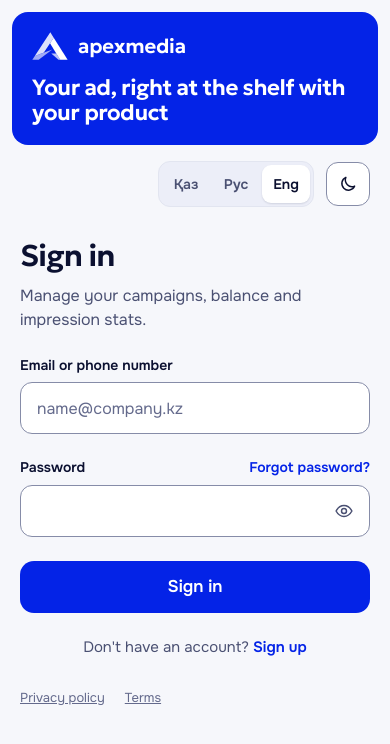
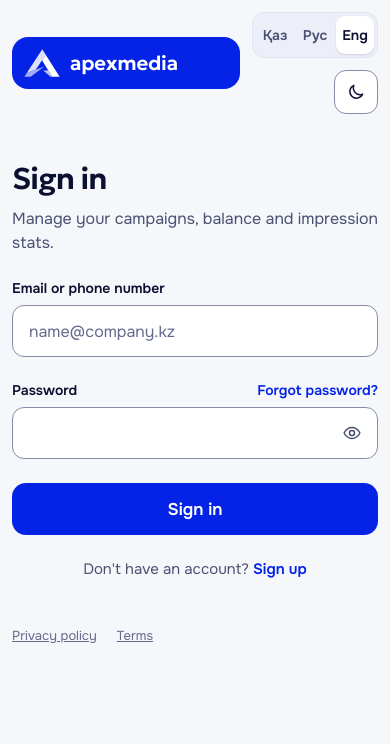
Before and after one commit to Bekaa1/apex-admin, a React (Vite) app: page / in a window 390 px wide. Shown: the top 744 px of the page. Built offline with nearby package versions, Linux system fonts and the light colour scheme.

Commit message:
Adjust mobile auth header layout

```diff
--- a/src/auth/auth.css
+++ b/src/auth/auth.css
@@ -45,13 +45,27 @@
   .auth__tagline { font-size: 34px; }
 }
 @media (max-width: 760px) {
-  .auth { align-content: flex-start; }
-  .auth__panel { margin: 12px 12px 0; padding: var(--space-5); gap: var(--space-4); border-radius: var(--radius-xl); }
+  .auth { display: grid; grid-template-columns: minmax(0, 1fr) max-content; align-content: flex-start; gap: var(--space-4) var(--space-3); padding: var(--space-3); }
+  .auth__panel { grid-column: 1; grid-row: 1; align-self: center; min-width: 0; margin: 0; padding: var(--space-3); gap: var(--space-4); border-radius: var(--radius-xl); }
   .auth__mark { display: none !important; }
-  .auth__tagline { font-size: 22px; }
-  .auth__tagline-sub, .auth__copy { display: none; }
-  .auth__main { padding: var(--space-4) var(--space-5) var(--space-6); }
-  .auth__body { padding: var(--space-7) 0; align-items: flex-start; }
+  .auth__pitch, .auth__copy { display: none; }
+  .auth__main { display: contents; }
+  .auth__top { grid-column: 2; grid-row: 1; flex-direction: column; align-items: flex-end; justify-content: flex-start; gap: var(--space-3); }
+  .auth__controls { flex-direction: column; align-items: flex-end; gap: var(--space-3); }
+  .auth__controls .ax-seg__item { min-width: 38px; padding-inline: 6px; }
+  .auth__top--with-back { display: contents; }
+  .auth__top--with-back > .ax-btn { grid-column: 1; grid-row: 2; justify-self: start; align-self: center; }
+  .auth__top--with-back .auth__controls { grid-column: 2; grid-row: 1; }
+  .auth__body { grid-column: 1 / -1; grid-row: 2; min-width: 0; padding: var(--space-7) 0; align-items: flex-start; }
+  .auth__form { min-width: 0; }
+  .auth__top--with-back + .auth__body { grid-row: 3; }
+  .auth__footer { grid-column: 1 / -1; grid-row: 3; }
+  .auth__top--with-back ~ .auth__footer { grid-row: 4; }
   .auth__title { font-size: 30px; }
   .auth__footer { justify-content: flex-start; }
 }
+
+@media (max-width: 380px) {
+  .auth__panel { padding: var(--space-3); }
+  .auth__logo .ax-logo__word { display: none; }
+}
```
